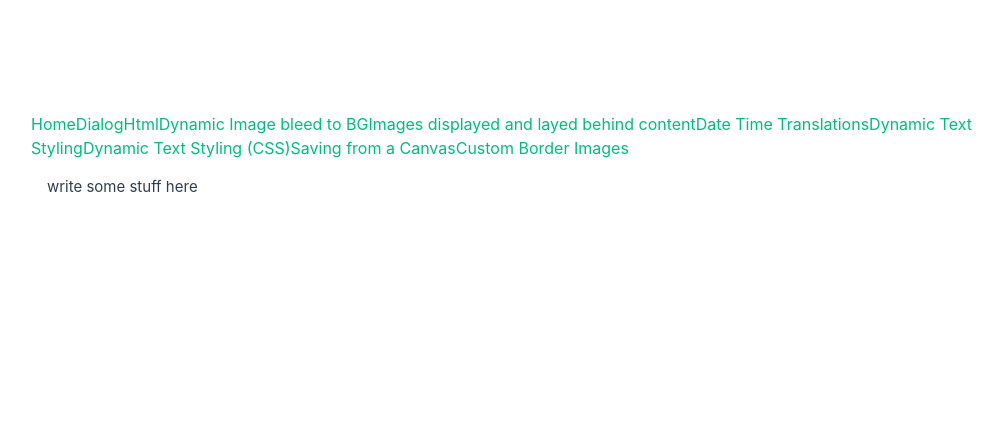
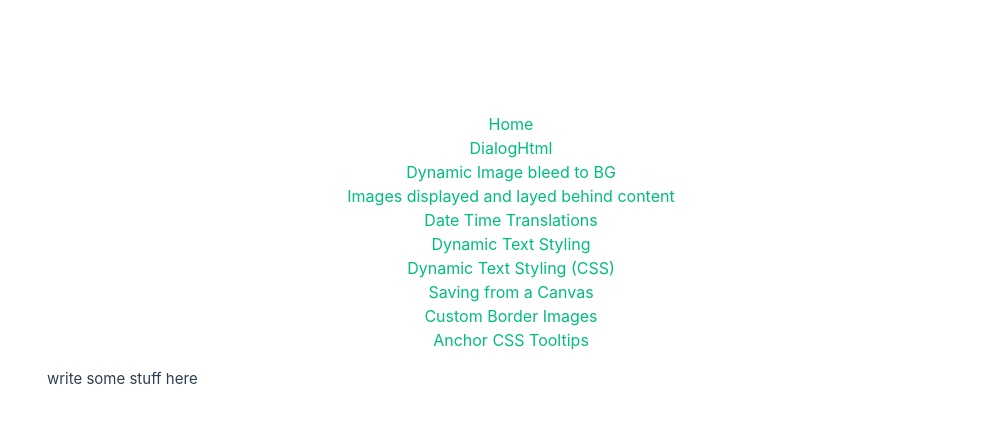
Before and after one commit to AndrewDavidsonDigital/considerations, a Vue app: page / in a window 1280 px wide. Shown: the top 422 px of the page, without its empty margins (113-1116 px from the left). Built offline with nearby package versions, Linux system fonts and the light colour scheme.

Commit message:
QOL:  - externalise routelisting for navigation

```diff
--- /dev/null
+++ b/src/components/Navigation.js
@@ -0,0 +1,42 @@
+export const navRoutes = [
+  {
+    path: "/",
+    title: "Home",
+  },
+  {
+    path: "/dialog-html",
+    title: "DialogHtml",
+  },
+  {
+    path: "/dynamic-bg",
+    title: "Dynamic Image bleed to BG",
+  },
+  {
+    path: "/paralax-image",
+    title: "Images displayed and layed behind content",
+  },
+  {
+    path: "/date-time-translations",
+    title: "Date Time Translations",
+  },
+  {
+    path: "/progressive-styled-text",
+    title: "Dynamic Text Styling",
+  },
+  {
+    path: "/progressive-styled-text-css",
+    title: "Dynamic Text Styling (CSS)",
+  },
+  {
+    path: "/saving-canvas",
+    title: "Saving from a Canvas",
+  },
+  {
+    path: "/border-images",
+    title: "Custom Border Images",
+  },
+  {
+    path: "/tooltips",
+    title: "Anchor CSS Tooltips"
+  }
+]
--- a/src/components/Navigation.vue
+++ b/src/components/Navigation.vue
@@ -1,13 +1,13 @@
+<!-- eslint-disable prettier/prettier -->
+<script setup>
+import { navRoutes } from "./Navigation.js"
+
+</script>
+
 <template>
-  <nav class="tw-flex tw-flex-col tw-pb-5 tw-items-center tw-justify-start">
-    <RouterLink to="/">Home</RouterLink>
-    <RouterLink to="/dialog-html">DialogHtml</RouterLink>
-    <RouterLink to="/dynamic-bg">Dynamic Image bleed to BG</RouterLink>
-    <RouterLink to="/paralax-image">Images displayed and layed behind content</RouterLink>
-    <RouterLink to="/date-time-translations">Date Time Translations</RouterLink>
-    <RouterLink to="/progressive-styled-text">Dynamic Text Styling</RouterLink>
-    <RouterLink to="/progressive-styled-text-css">Dynamic Text Styling (CSS)</RouterLink>
-    <RouterLink to="/saving-canvas">Saving from a Canvas</RouterLink>
-    <RouterLink to="/border-images">Custom Border Images</RouterLink>
+  <nav class="flex flex-col pb-5 items-center justify-start">
+    <template v-for="(value, index) in navRoutes" :key="'routerKey_' + index">
+      <RouterLink :to="value.path">{{value.title}}</RouterLink>
+    </template>
   </nav>
 </template>
```
